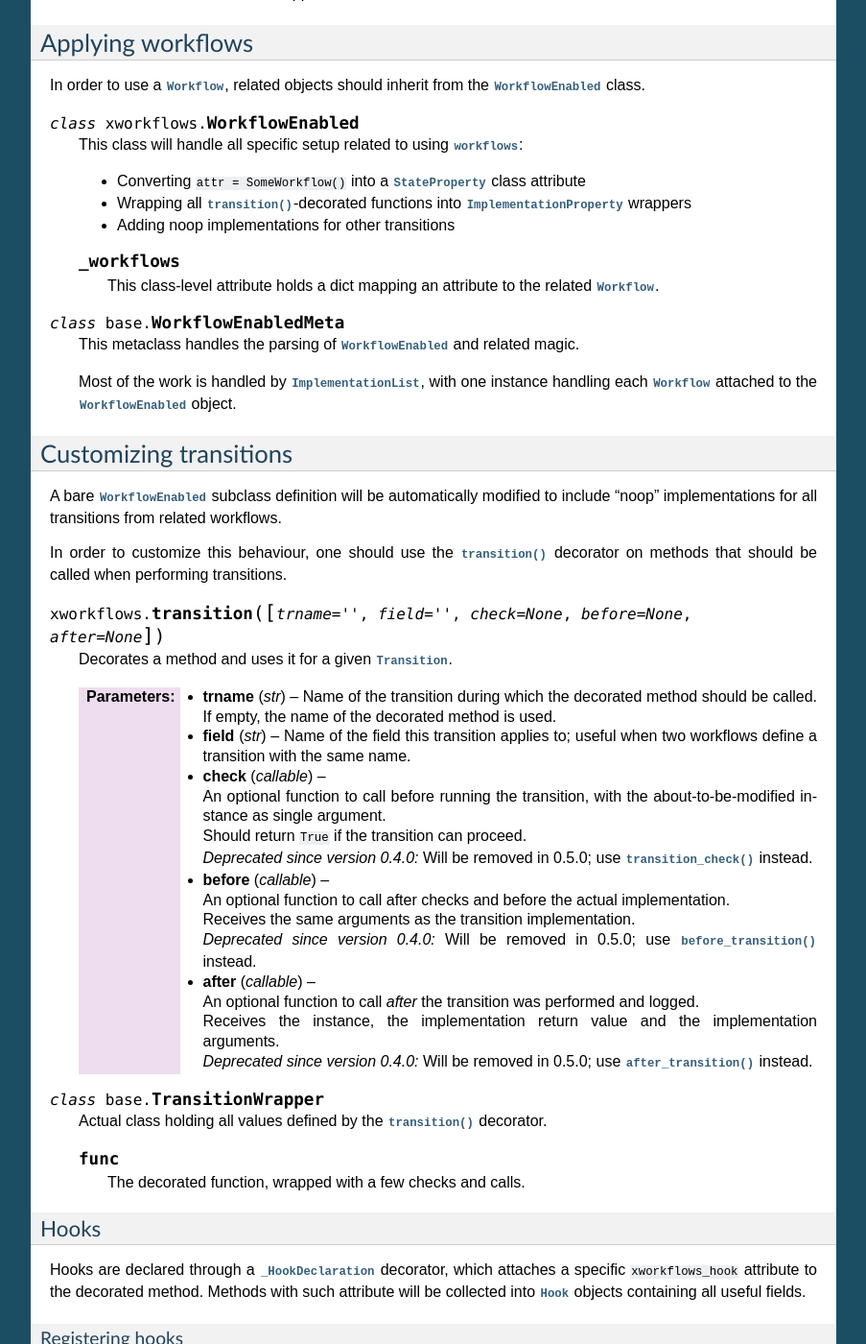
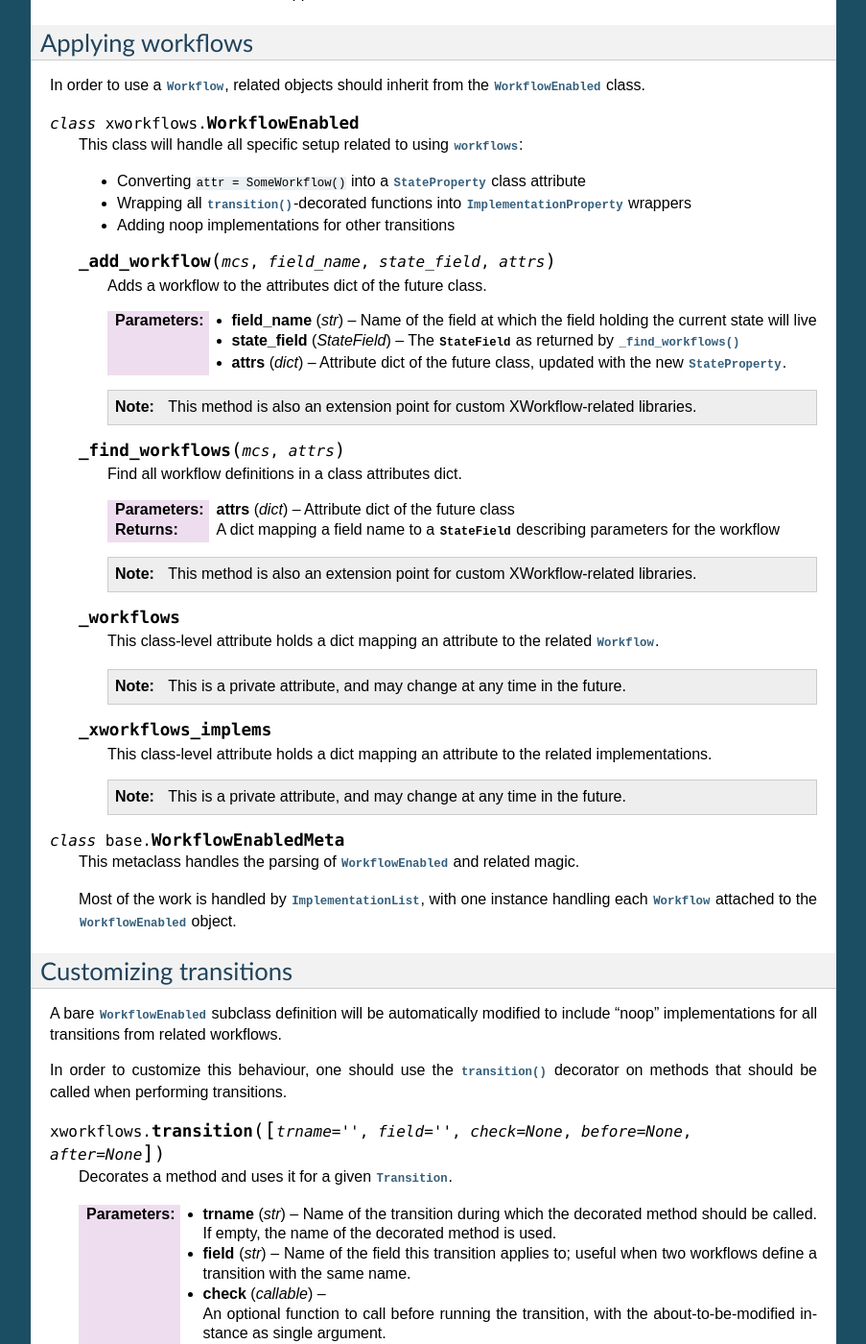
Before and after one commit to rbarrois/xworkflows, a Sphinx documentation site: the page built from doc/internals.rst, in a window 1280 px wide and 1400 px high, scrolled down 5033 px. Shown: the whole window at 96% size, without its empty margins (198-1101 px from the left). Built offline with Sphinx 7.4.7, drawn with Linux system fonts in a browser that asks for light colours; some of the changed text lies outside the part shown.

Commit message:
Update doc wrt inherited implementation changes.
Signed-off-by: Raphaël Barrois <raphael.barrois@polyconseil.fr>

```diff
--- a/doc/internals.rst
+++ b/doc/internals.rst
@@ -325,10 +325,43 @@ In order to use a :class:`Workflow`, related objects should inherit from the :cl
     - Wrapping all :func:`transition`-decorated functions into :class:`~base.ImplementationProperty` wrappers
     - Adding noop implementations for other transitions
 
+    .. method:: _add_workflow(mcs, field_name, state_field, attrs)
+
+        Adds a workflow to the attributes dict of the future class.
+
+        :param str field_name: Name of the field at which the field holding
+            the current state will live
+        :param StateField state_field: The :class:`~base.StateField`
+            as returned by :func:`_find_workflows`
+        :param dict attrs: Attribute dict of the future class, updated with the new
+            :class:`~base.StateProperty`.
+
+        .. note:: This method is also an extension point for custom XWorkflow-related
+            libraries.
+
+    .. method:: _find_workflows(mcs, attrs)
+
+        Find all workflow definitions in a class attributes dict.
+
+        :param dict attrs: Attribute dict of the future class
+
+        :return: A dict mapping a field name to a :class:`~base.StateField` describing
+            parameters for the workflow
+
+        .. note:: This method is also an extension point for custom XWorkflow-related
+            libraries.
+
     .. attribute:: _workflows
 
         This class-level attribute holds a dict mapping an attribute to the related :class:`Workflow`.
 
+        .. note:: This is a private attribute, and may change at any time in the future.
+
+    .. attribute:: _xworkflows_implems
+
+        This class-level attribute holds a dict mapping an attribute to the related implementations.
+
+        .. note:: This is a private attribute, and may change at any time in the future.
 
 .. class:: base.WorkflowEnabledMeta
 
```
